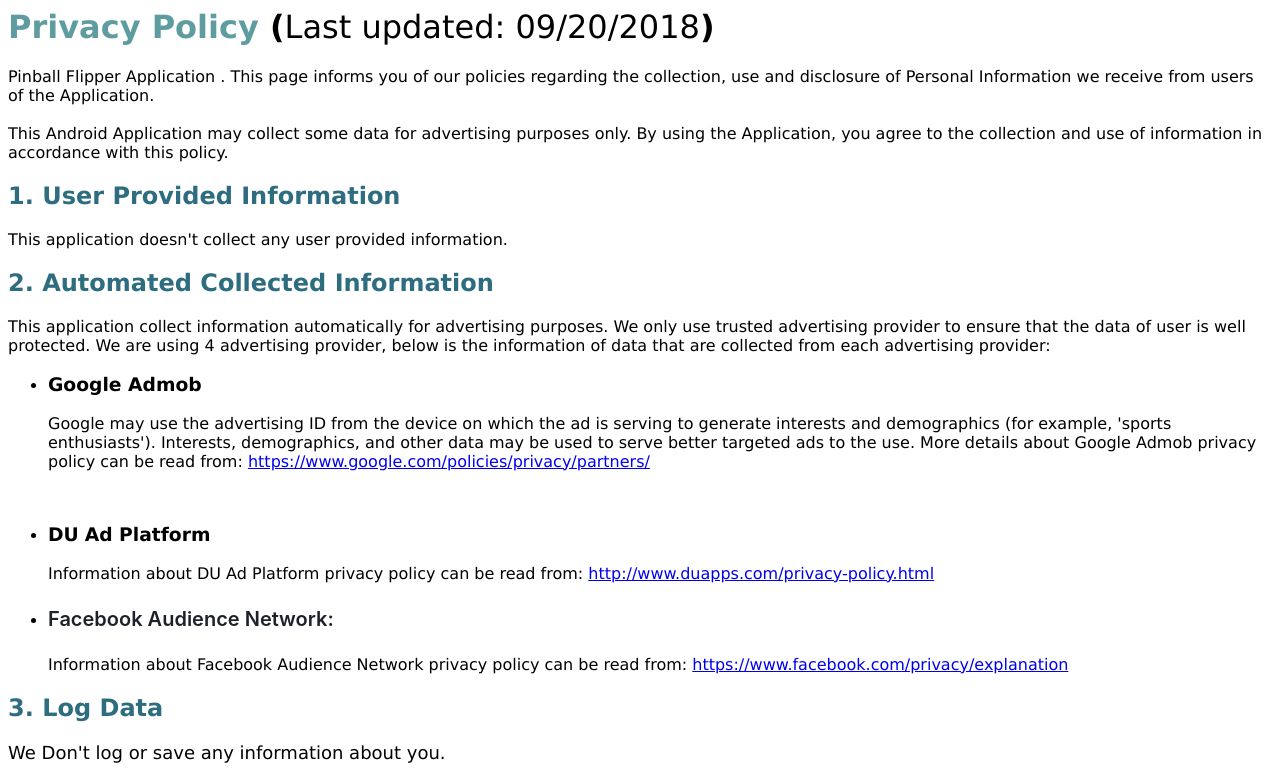
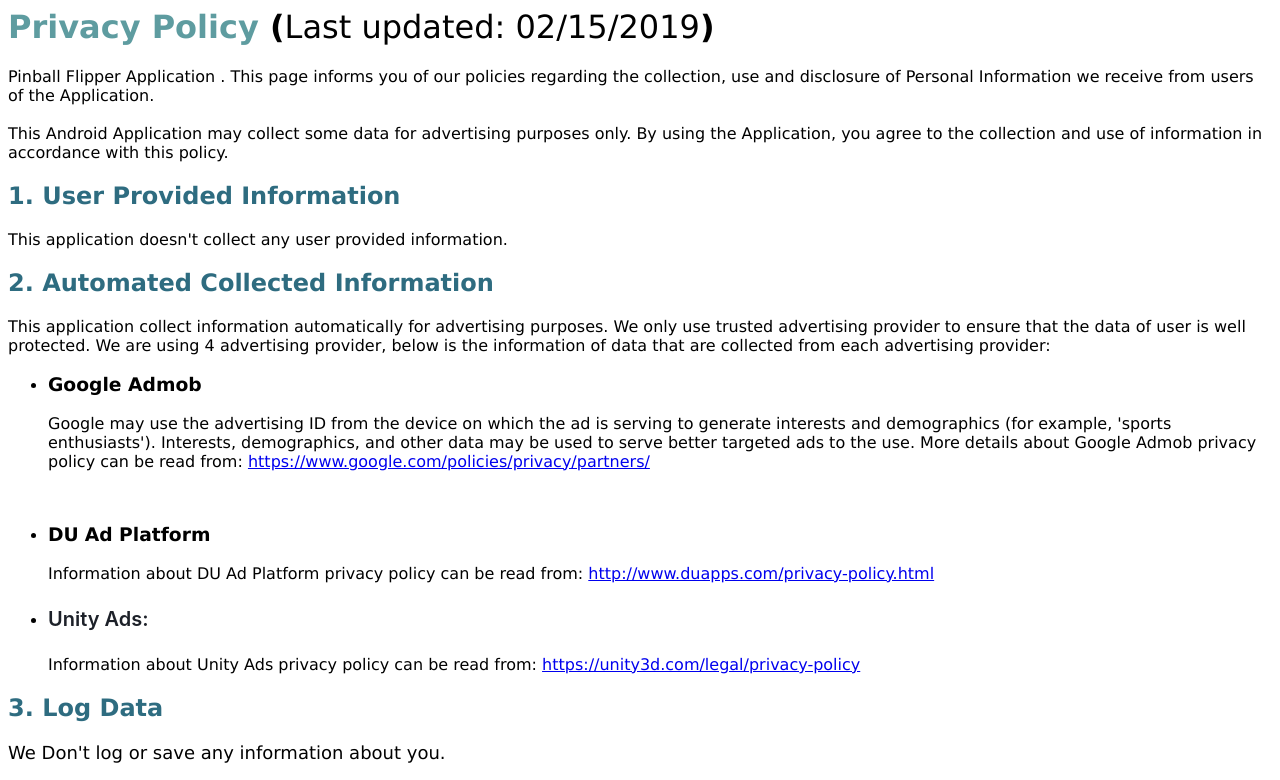
Before and after one commit to evolutionsofgame/ClassicArcadeGames, a plain HTML site: page PinballFlipper.html in a window 1280 px wide. Shown: the top 780 px of the page. Drawn offline with Linux system fonts and the light colour scheme.

Commit message:
Update PinballFlipper.html

```diff
--- a/PinballFlipper.html
+++ b/PinballFlipper.html
@@ -10,7 +10,7 @@
 
 <h1 style="font-family: Verdana, Arial, Sans-serif; font-style: normal; font-variant-ligatures: normal; font-variant-caps: normal; letter-spacing: normal; orphans: 2; text-align: start; text-indent: 0px; text-transform: none; white-space: normal; widows: 2; word-spacing: 0px; -webkit-text-stroke-width: 0px; text-decoration-style: initial; text-decoration-color: initial; color: rgb(94, 156, 160)">
 Privacy Policy <font color="#000000">(<span style="font-weight: 400">Last
-updated: 09/20/2018</span>)</font></h1>
+updated: 02/15/2019</span>)</font></h1>
 <p style="color: rgb(0, 0, 0); font-family: Verdana, Arial, Sans-serif; font-size: medium; font-style: normal; font-variant-ligatures: normal; font-variant-caps: normal; font-weight: 400; letter-spacing: normal; orphans: 2; text-align: start; text-indent: 0px; text-transform: none; white-space: normal; widows: 2; word-spacing: 0px; -webkit-text-stroke-width: 0px; text-decoration-style: initial; text-decoration-color: initial">
 Pinball Flipper Application . This page informs you of our policies regarding
 the collection, use and disclosure of Personal Information we receive from users
@@ -44,8 +44,8 @@ that are collected from each advertising provider:</p>
 	Information about DU Ad Platform privacy policy can be read from:&nbsp;<a href="http://www.duapps.com/privacy-policy.html">http://www.duapps.com/privacy-policy.html</a></li>
 	<li>
 	<h2 id="facebook-audience-network-policy" style="color: rgb(29, 33, 41); font-size: 20px; font-weight: 600; line-height: 24px; font-family: 'Graphik LCG Web', 'Graphik Arabic Web Regular', -apple-system, BlinkMacSystemFont, 'Helvetica Neue', Helvetica, Arial, 'Lucida Grande', sans-serif; font-style: normal; font-variant-ligatures: normal; font-variant-caps: normal; letter-spacing: normal; orphans: 2; text-align: start; text-indent: 0px; text-transform: none; white-space: normal; widows: 2; word-spacing: 0px; -webkit-text-stroke-width: 0px; text-decoration-style: initial; text-decoration-color: initial; margin: 24px 0px; padding: 0px; background-color: rgb(255, 255, 255)">
-	Facebook Audience Network:</h2>
-	<p>Information about Facebook Audience Network privacy policy can be read from:&nbsp;<a href="https://www.facebook.com/privacy/explanation">https://www.facebook.com/privacy/explanation</a></p>
+	Unity Ads:</h2>
+	<p>Information about Unity Ads privacy policy can be read from:&nbsp;<a href="https://unity3d.com/legal/privacy-policy">https://unity3d.com/legal/privacy-policy</a></p>
 	</li>
 </ul>
 <h2 style="font-family: Verdana, Arial, Sans-serif; font-style: normal; font-variant-ligatures: normal; font-variant-caps: normal; letter-spacing: normal; orphans: 2; text-align: start; text-indent: 0px; text-transform: none; white-space: normal; widows: 2; word-spacing: 0px; -webkit-text-stroke-width: 0px; text-decoration-style: initial; text-decoration-color: initial; color: rgb(46, 108, 128)">
@@ -88,7 +88,7 @@ requested and the purpose of the request:</p>
 <h2 style="font-family: Verdana, Arial, Sans-serif; font-style: normal; font-variant-ligatures: normal; font-variant-caps: normal; letter-spacing: normal; orphans: 2; text-align: start; text-indent: 0px; text-transform: none; white-space: normal; widows: 2; word-spacing: 0px; -webkit-text-stroke-width: 0px; text-decoration-style: initial; text-decoration-color: initial; color: rgb(46, 108, 128)">
 8. Changes</h2>
 <p style="color: rgb(0, 0, 0); font-family: Verdana, Arial, Sans-serif; font-size: medium; font-style: normal; font-variant-ligatures: normal; font-variant-caps: normal; font-weight: 400; letter-spacing: normal; orphans: 2; text-align: start; text-indent: 0px; text-transform: none; white-space: normal; widows: 2; word-spacing: 0px; -webkit-text-stroke-width: 0px; text-decoration-style: initial; text-decoration-color: initial">
-This Privacy Policy is effective as of (09/20/2018) and will remain in effect
+This Privacy Policy is effective as of (02/15/2019) and will remain in effect
 except with respect to any changes in its provisions in the future, which will
 be in effect immediately after being posted on this page.<br>
 <br>
```
